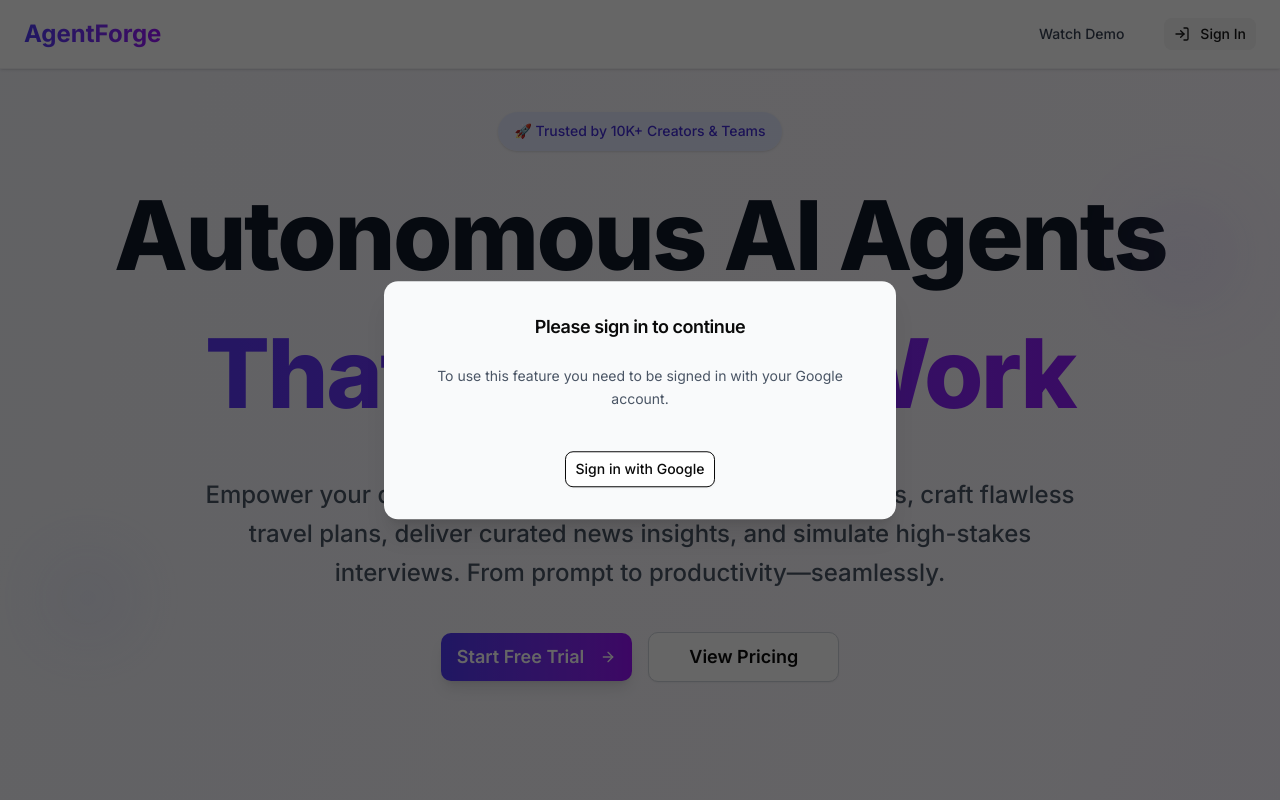
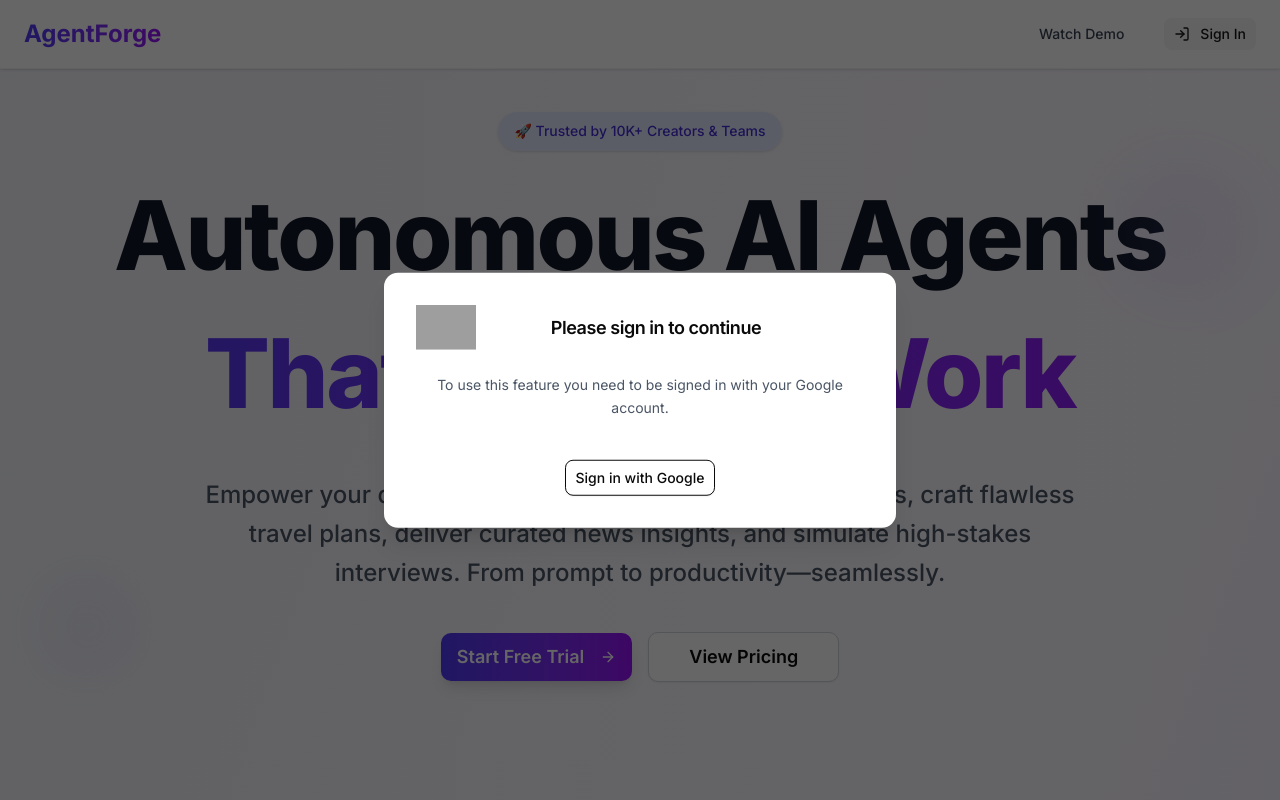
Before and after one commit to yashn10/Agentic-AI-Powered-Nextjs-App, a Next.js app: page / in a window 1280 px wide. Both pictures are taken after a click on the button "Sign In". Shown: the top 800 px of the page. Built offline with nearby package versions, Linux system fonts and the light colour scheme; no server answers; grey boxes are pictures that could not be loaded.

Commit message:
login modal updated

```diff
--- a/app/auth/signin.tsx
+++ b/app/auth/signin.tsx
@@ -54,12 +54,15 @@ const Signin = ({ openDialogue, closeDialogue }: SigninProps) => {
                 {/* content centered in viewport */}
                 <DialogPrimitive.Content
                     className={
-                        "fixed z-50 left-1/2 top-1/2 max-w-lg w-[90%] bg-gray-50 rounded-xl shadow-xl " +
+                        "fixed z-50 left-1/2 top-1/2 max-w-lg w-[90%] bg-white rounded-xl shadow-xl " +
                         "transform -translate-x-1/2 -translate-y-1/2 p-6"
                     }
                 >
                     <div className="p-2 gap-6 flex flex-col">
-                        <DialogPrimitive.Title className="text-center text-lg font-semibold">Please sign in to continue</DialogPrimitive.Title>
+                        <div className="flex items-center">
+                            <img src="/images/login.png" className="w-15" alt="Login" />
+                            <DialogPrimitive.Title className="w-90 text-center text-lg font-semibold">Please sign in to continue</DialogPrimitive.Title>
+                        </div>
                         <DialogPrimitive.Description className="text-center text-sm text-gray-600">
                             To use this feature you need to be signed in with your Google account.
                         </DialogPrimitive.Description>
```
